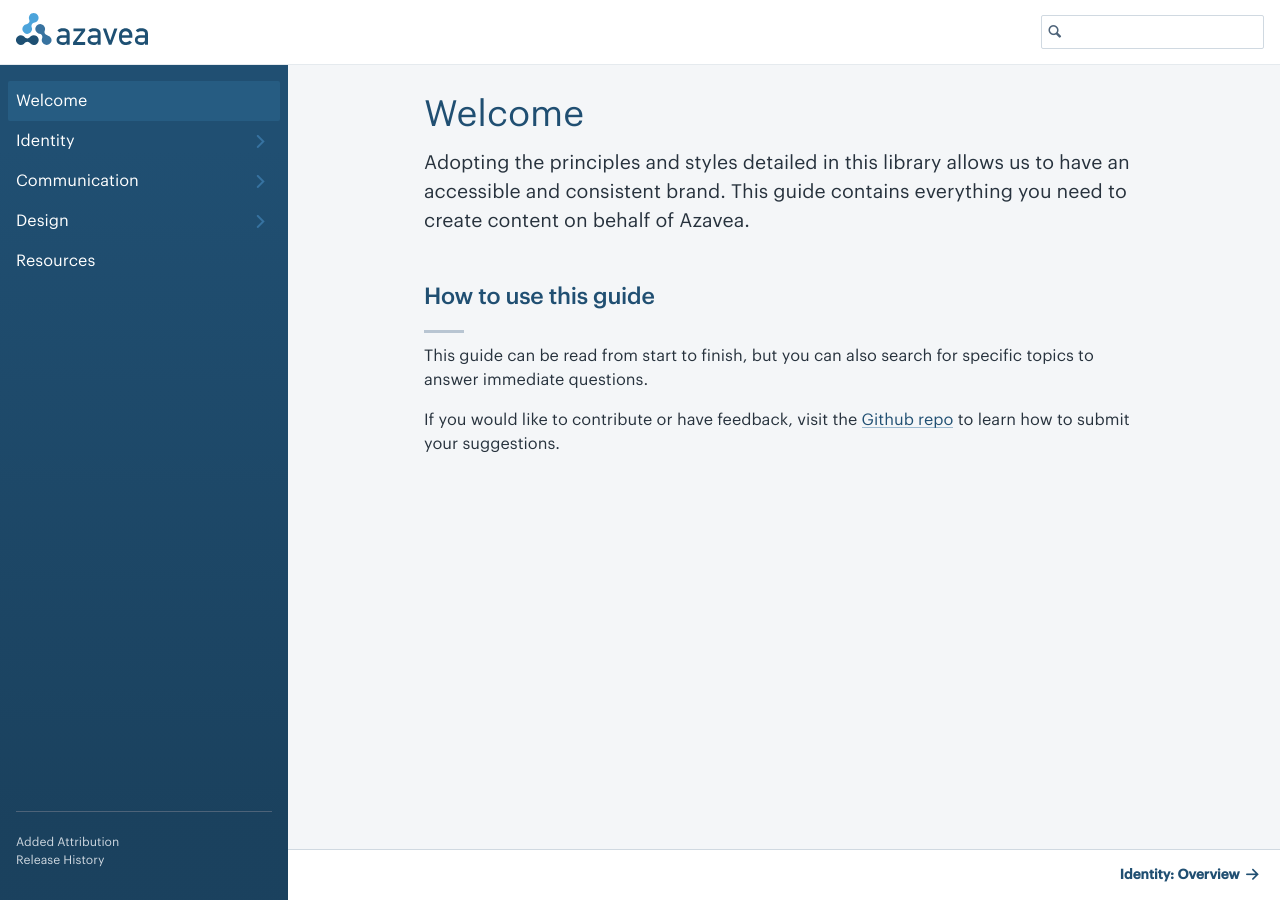
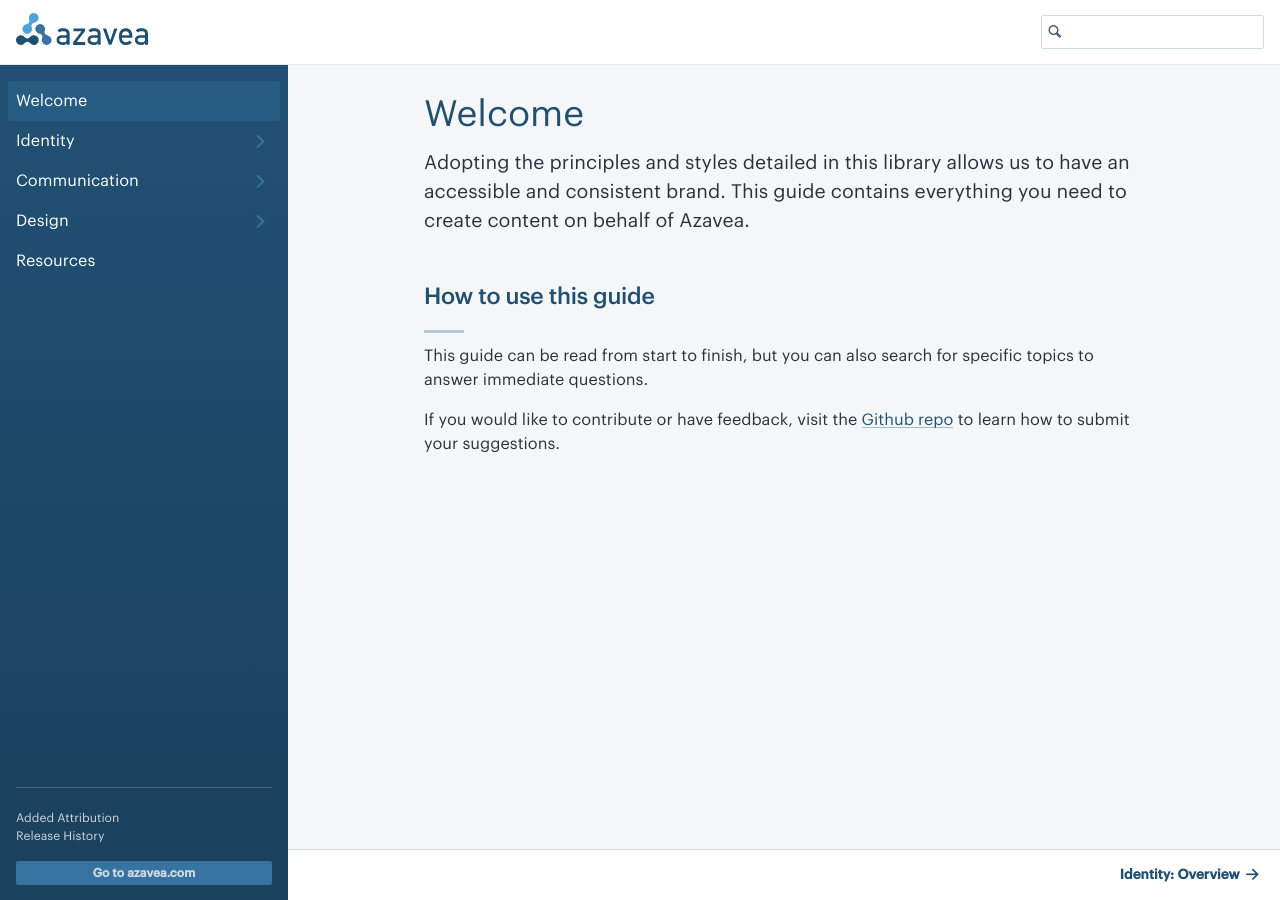
Before and after one commit to azavea/azavea-branding-guide, a Jekyll site: the page built from welcome.md, in a window 1280 px wide. Built offline with Jekyll 4.4.1, drawn with Linux system fonts in a browser that asks for light colours; nearby versions of some CDN libraries; some web fonts are replaced; comment, search, counter and statistics services are not loaded.

Commit message:
Add high-level link to azavea.com

```diff
--- a/_includes/primary-nav.html
+++ b/_includes/primary-nav.html
@@ -33,5 +33,8 @@
 		<a href="{{ "/release-history.html" | prepend: site.baseurl}}"
 			 class="c-guide-info__link {% if page.url == '/release-history.html' %}is-current{% endif %}">
 			 Release History</a>
+    <a href="https://www.azavea.com"
+       class="c-btn c-btn--small c-guide-info__link c-guide-info__azavea-link">
+       Go to azavea.com</a>
 	</div>
 </nav><!-- end c-nav -->
--- a/_sass/components/_primary-nav.scss
+++ b/_sass/components/_primary-nav.scss
@@ -338,7 +338,7 @@
 .c-guide-info {
   font-size: $font-size-sm;
   border-top: 1px solid $color-gray-600;
-  margin: $pad-compact $pad-normal $pad-spacious;
+  margin: $pad-compact $pad-normal $pad-normal;
   padding: $pad-compact 0 0;
 }
 
@@ -364,3 +364,7 @@
   color: $color-gray-100;
   text-decoration: underline;
 }
+
+.c-guide-info__azavea-link {
+  margin-top: $pad-normal;
+}
```
